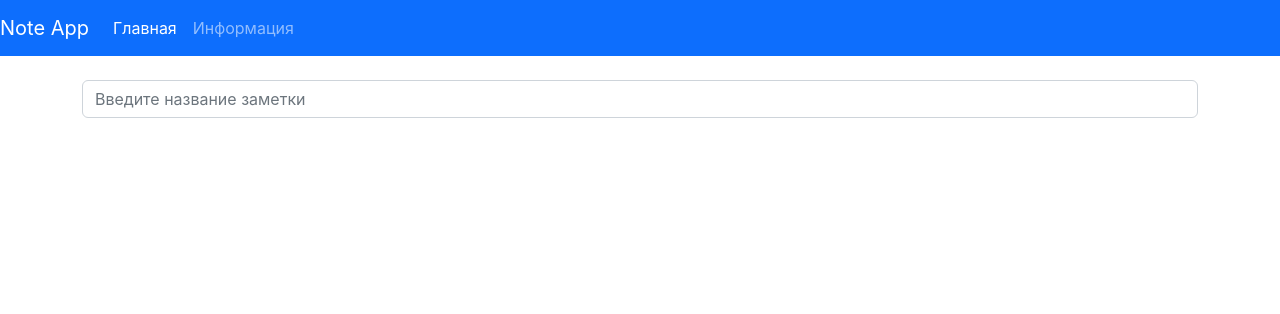
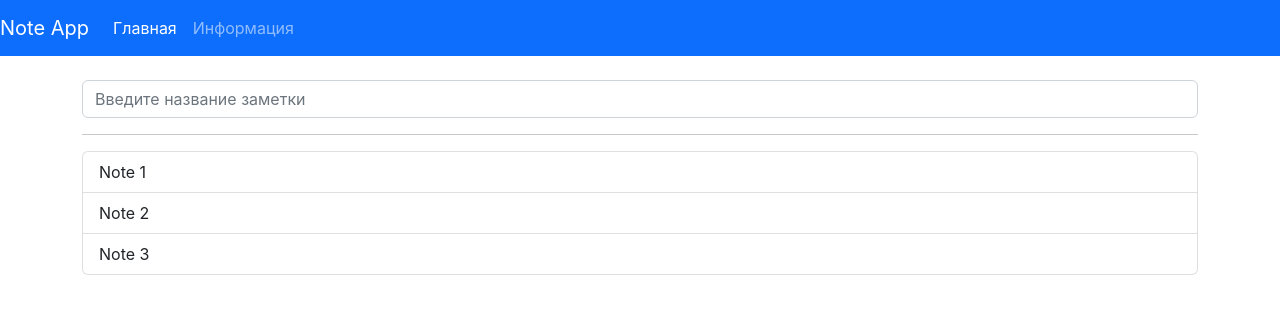
Before and after one commit to Nadia920/react_app, a React (Create React App) app: page / in a window 1280 px wide. Shown: the top 314 px of the page. Built offline with nearby package versions, Linux system fonts and the light colour scheme.

Commit message:
In the file 'Notes.js' I did list and in the file "Home.js" displayed this list

```diff
--- a/src/components/Notes.js
+++ b/src/components/Notes.js
@@ -0,0 +1,13 @@
+import React from 'react'
+export const Notes = ({notes}) => {
+    return (
+        <ul className="list-group">
+            {notes.map(note => (
+                <li className="list-group-item"
+                key={note.id}
+                >{note.title}</li>
+            ))}
+
+        </ul>
+    )
+}
--- a/src/pages/Home.js
+++ b/src/pages/Home.js
@@ -1,9 +1,15 @@
 import React, {Fragment} from 'react'
 import {Form} from "../components/Form";
+import {Notes} from "../components/Notes";
 export const Home = () => {
+    const notes = new Array(3)
+        .fill('')
+        .map((_, i) => ({id: i, title: `Note ${i+1}`}))
     return (
         <Fragment>
             <Form />
+            <hr/>
+            <Notes notes={notes}/>
         </Fragment>
     )
 }
```
